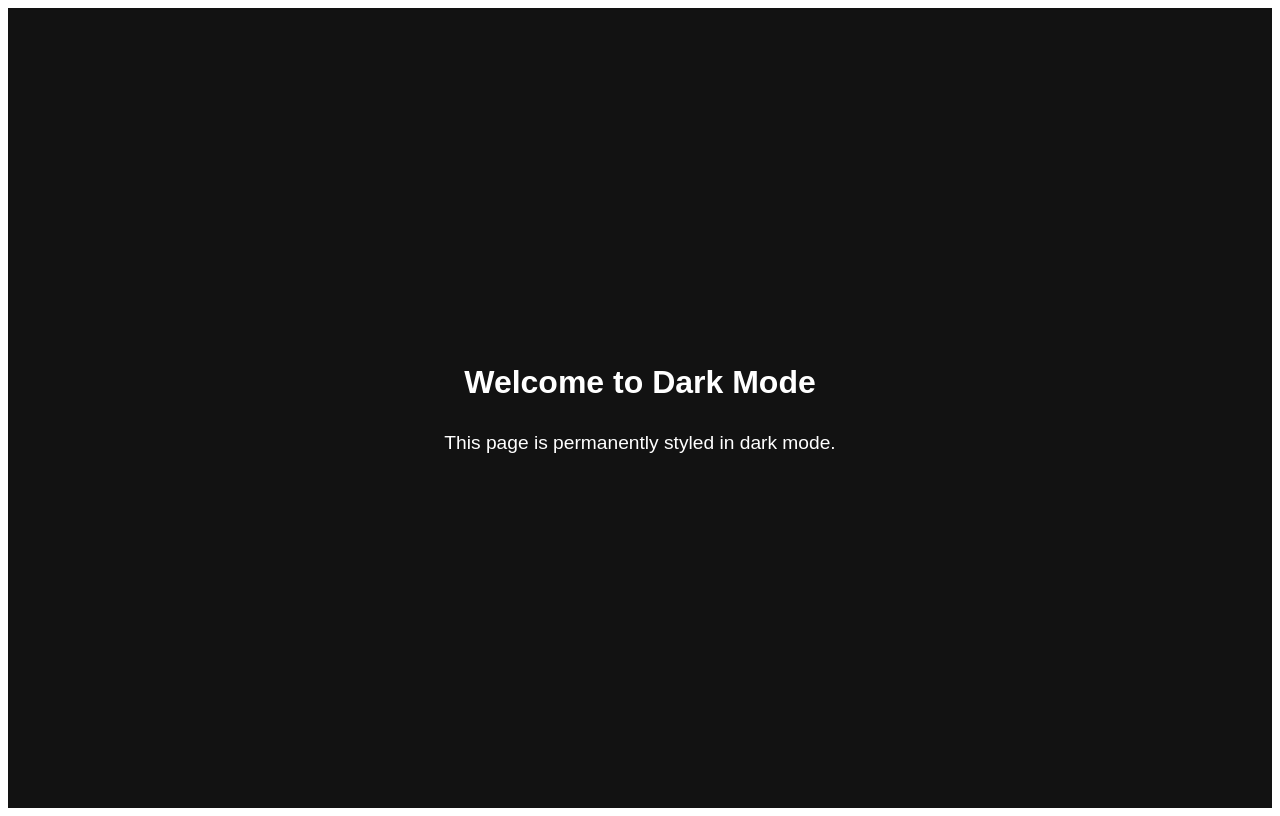
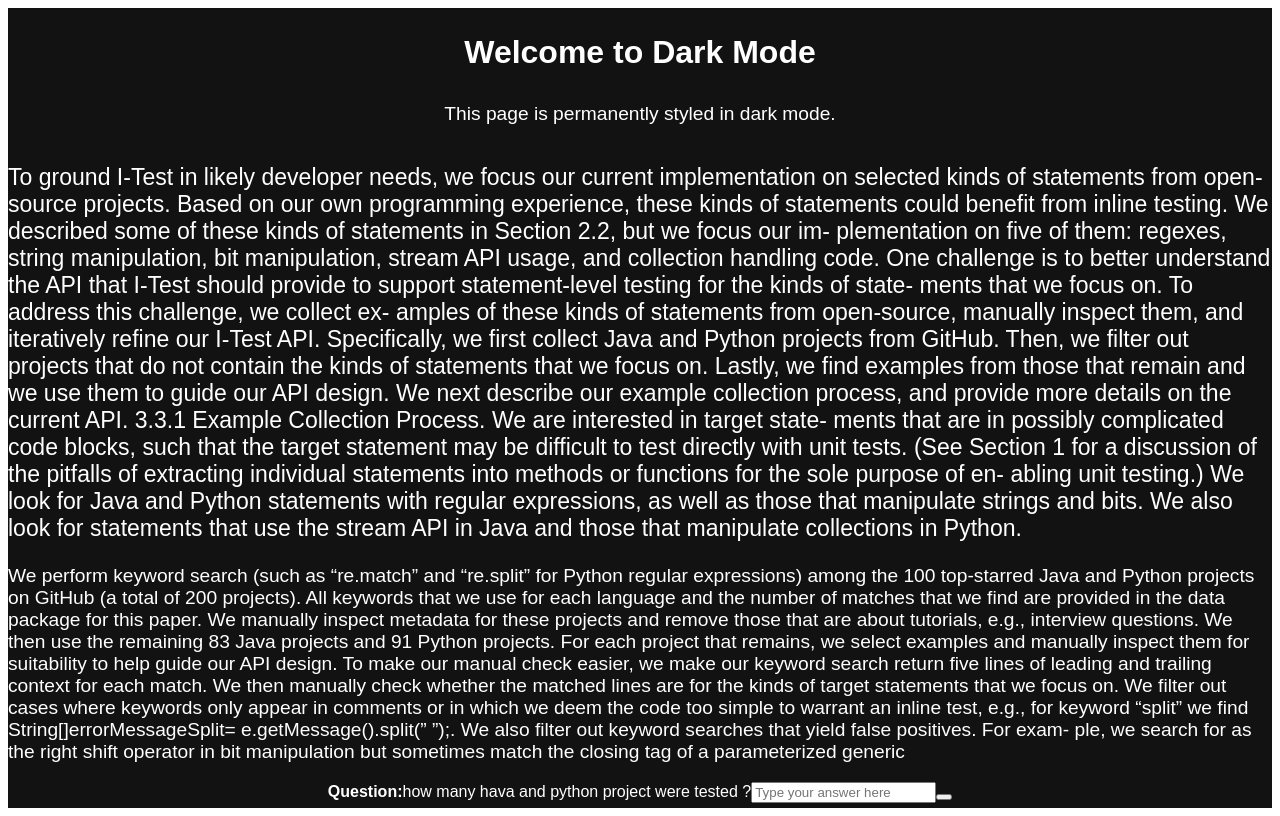
Before and after one commit to ChaitanyaRS06/HCI-project-website, a React (Create React App) app: page /darkmode in a window 1280 px wide. Built offline with nearby package versions, Linux system fonts and the light colour scheme.

Commit message:
paragraph changes and question

```diff
--- a/src/pages/DarkMode.js
+++ b/src/pages/DarkMode.js
@@ -1,12 +1,92 @@
 // DarkMode.js
-import React from "react";
+import React, {useState} from "react";
 import "./DarkMode.css"; // Import the CSS file with dark styling
 
 const DarkMode = () => {
+  const [answer, setAnswer] = useState("");
+
+  const handleChange = (event) =>{
+    setAnswer(event.target.value);
+  };
+
+  const handleSubmit = (event) => {
+    event.preventDefault();
+    alert('Your answer: ${answer}');
+    setAnswer("");
+  };
+
   return (
     <div className="dark-mode">
       <h1>Welcome to Dark Mode</h1>
       <p>This page is permanently styled in dark mode.</p>
+
+      <p>
+        <p>
+      To ground I-Test in likely developer needs, we focus our current
+implementation on selected kinds of statements from open-source
+projects. Based on our own programming experience, these kinds
+of statements could benefit from inline testing. We described some
+of these kinds of statements in Section 2.2, but we focus our im-
+plementation on five of them: regexes, string manipulation, bit
+manipulation, stream API usage, and collection handling code.
+One challenge is to better understand the API that I-Test should
+provide to support statement-level testing for the kinds of state-
+ments that we focus on. To address this challenge, we collect ex-
+amples of these kinds of statements from open-source, manually
+inspect them, and iteratively refine our I-Test API. Specifically, we
+first collect Java and Python projects from GitHub. Then, we filter
+out projects that do not contain the kinds of statements that we
+focus on. Lastly, we find examples from those that remain and we
+use them to guide our API design. We next describe our example
+collection process, and provide more details on the current API.
+3.3.1 Example Collection Process. We are interested in target state-
+ments that are in possibly complicated code blocks, such that the
+target statement may be difficult to test directly with unit tests. (See
+Section 1 for a discussion of the pitfalls of extracting individual
+statements into methods or functions for the sole purpose of en-
+abling unit testing.) We look for Java and Python statements with
+regular expressions, as well as those that manipulate strings and
+bits. We also look for statements that use the stream API in Java
+and those that manipulate collections in Python.
+</p>
+
+We perform keyword search (such as “re.match” and “re.split”
+for Python regular expressions) among the 100 top-starred Java and
+Python projects on GitHub (a total of 200 projects). All keywords
+that we use for each language and the number of matches that we
+find are provided in the data package for this paper. We manually
+inspect metadata for these projects and remove those that are about
+tutorials, e.g., interview questions. We then use the remaining 83
+Java projects and 91 Python projects. For each project that remains,
+we select examples and manually inspect them for suitability to
+help guide our API design.
+To make our manual check easier, we make our keyword search
+return five lines of leading and trailing context for each match. We
+then manually check whether the matched lines are for the kinds
+of target statements that we focus on. We filter out cases where
+keywords only appear in comments or in which we deem the code
+too simple to warrant an inline test, e.g., for keyword “split” we find
+String[]errorMessageSplit= e.getMessage().split(” ”);. We
+also filter out keyword searches that yield false positives. For exam-
+ple, we search for  as the right shift operator in bit manipulation
+but sometimes match the closing tag of a parameterized generic
+      </p>
+
+      {/*Question and Answer Section */}
+      <form onSubmit={handleSubmit} className="questionform">
+        <label htmlFor="answer">
+          <strong>Question:</strong>how many hava and python project were tested ?
+
+        </label>
+        <input type="text"
+        id="answer"
+        value={answer}
+        onChange={handleChange}
+        placeholder="Type your answer here"
+        required>
+        </input>
+        <button type="submit"></button>
+      </form>
     </div>
   );
 };
```
